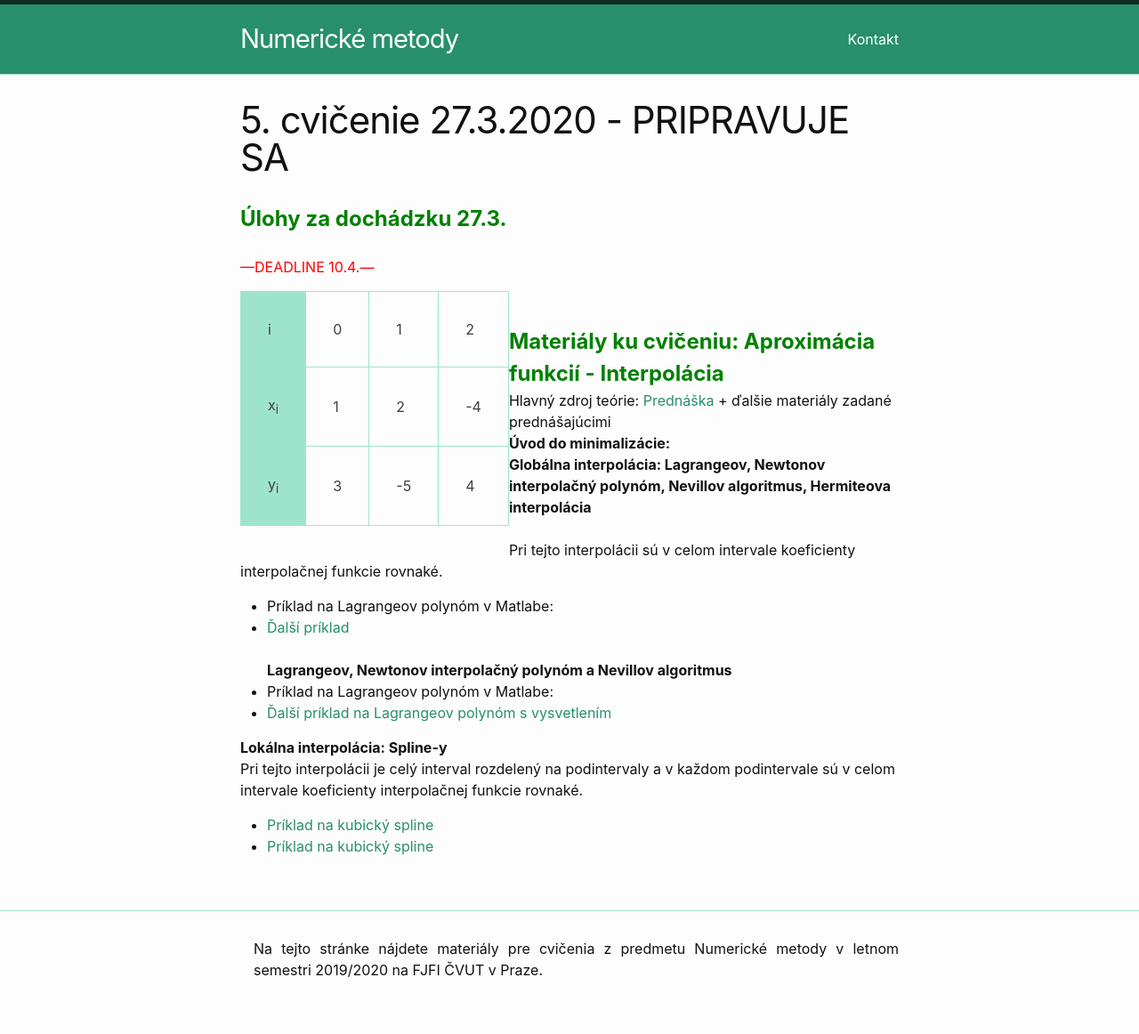
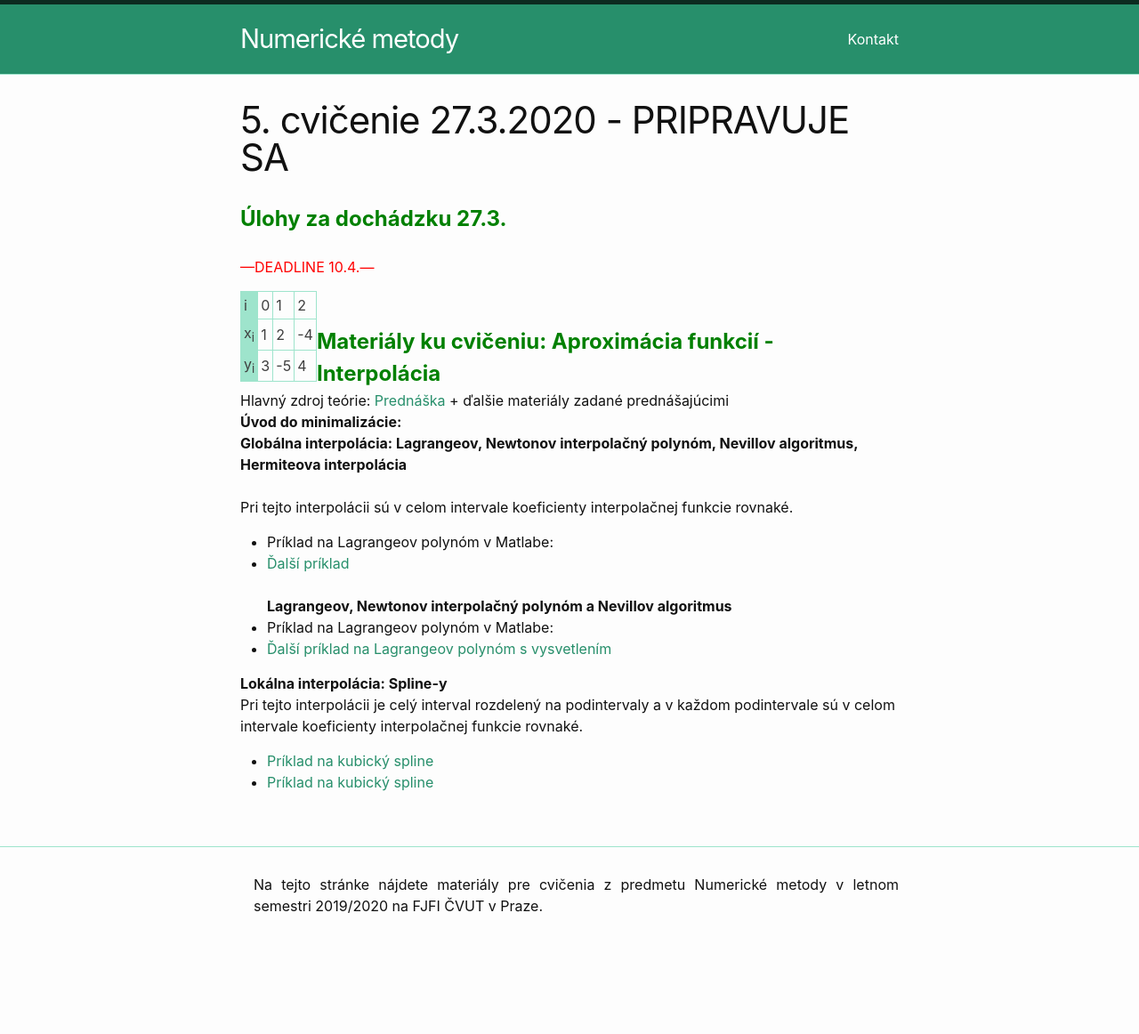
Before and after one commit to maslarova/maslarova.github.io, a Jekyll site: the page built from _posts/2020-03-27-cvicenie5.md, in a window 1280 px wide. Shown: the whole page at 89% size. Built offline with Jekyll 4.4.1, drawn with Linux system fonts in a browser that asks for light colours; after the commit the page ends 1090 px from its top, so only the background shows below that.

Commit message:
riadkovanie

```diff
--- a/_sass/minima/_base.scss
+++ b/_sass/minima/_base.scss
@@ -229,13 +229,13 @@ pre {
  * Tables
  */
 table {
-  margin-bottom: 25px;
+  margin-bottom: 5px;
   text-align: $table-text-align;
   color: lighten($text-color, 18%);
   border-collapse: collapse;
   border: 1px solid $grey-color-light;
   th, td {
-    padding: ($spacing-unit / 1) ($spacing-unit / 1);
+    padding: ($spacing-unit / 10) ($spacing-unit / 10);
   }
   th {
     background-color: lighten($grey-color-light, 3%);
```
